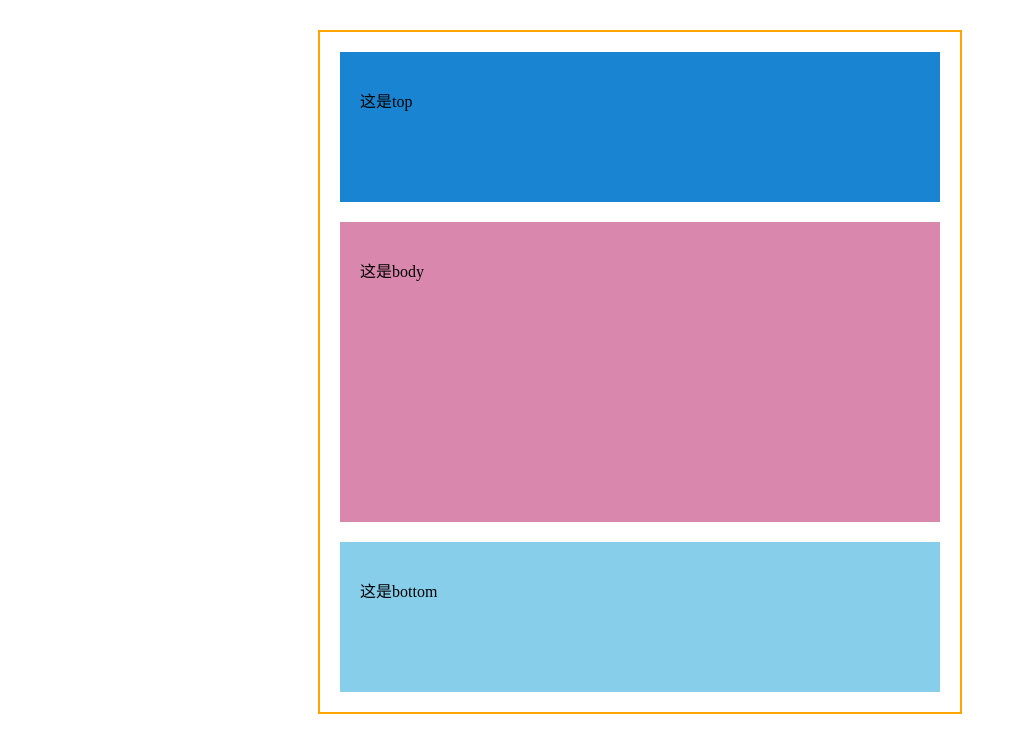
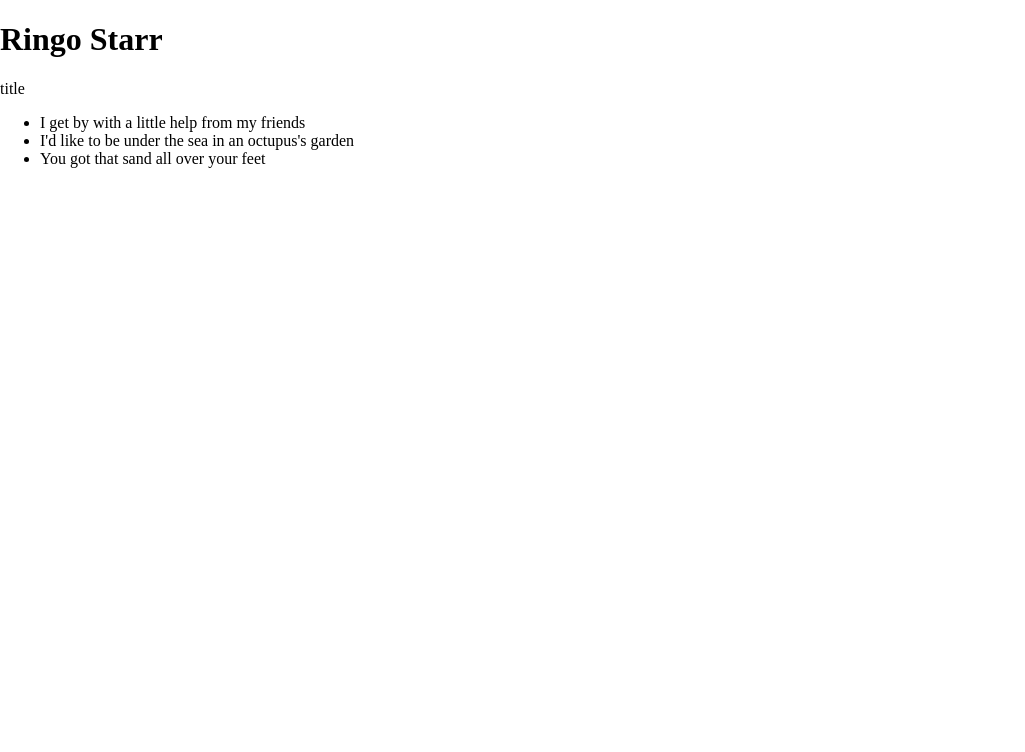
Before and after one commit to AdolescentJou/code-garden, a React app in the folder package-react/: page / in a window 1280 px wide. Shown: the top 752 px of the page, without its empty margins (0-1025 px from the left). Built offline with nearby package versions, Linux system fonts and the light colour scheme.

Commit message:
feat:新增suspense

```diff
--- a/package-react/src/components/App.tsx
+++ b/package-react/src/components/App.tsx
@@ -1,11 +1,11 @@
 import React from 'react';
 import './app.less';
-import SlotTest from './slot-test';
+import ProfilePage from './supense-test';
 
 function App() {
   return (
     <div className="App">
-      <SlotTest />
+      <ProfilePage />
     </div>
   );
 }
--- a/package-react/src/components/supense-test/fakeApi.ts
+++ b/package-react/src/components/supense-test/fakeApi.ts
@@ -51,7 +51,7 @@
 }
 
 function fetchPosts() {
-  console.log('fetch posts...');
+  // console.log('fetch posts...');
   return new Promise((resolve) => {
     setTimeout(() => {
       console.log('fetched posts');
--- a/package-react/src/components/supense-test/index.tsx
+++ b/package-react/src/components/supense-test/index.tsx
@@ -1,4 +1,4 @@
-import React, { Suspense } from 'react';
+import React, { Suspense, useId } from 'react';
 import ReactDOM from 'react-dom';
 
 import { fetchProfileData } from './fakeApi';
@@ -9,7 +9,7 @@
   return (
     <Suspense fallback={<h1>Loading profile...</h1>}>
       <ProfileDetails />
-      <span>1111111111</span>
+      <span>title</span>
       <Suspense fallback={<h1>Loading posts...</h1>}>
         <ProfileTimeline />
       </Suspense>
@@ -18,13 +18,11 @@
 }
 
 function ProfileDetails() {
-  // Try to read user info, although it might not have loaded yet
   const user = resource.user.read();
   return <h1>{user.name}</h1>;
 }
 
 function ProfileTimeline() {
-  // Try to read posts, although they might not have loaded yet
   const posts = resource.posts.read();
   return (
     <ul>
```
